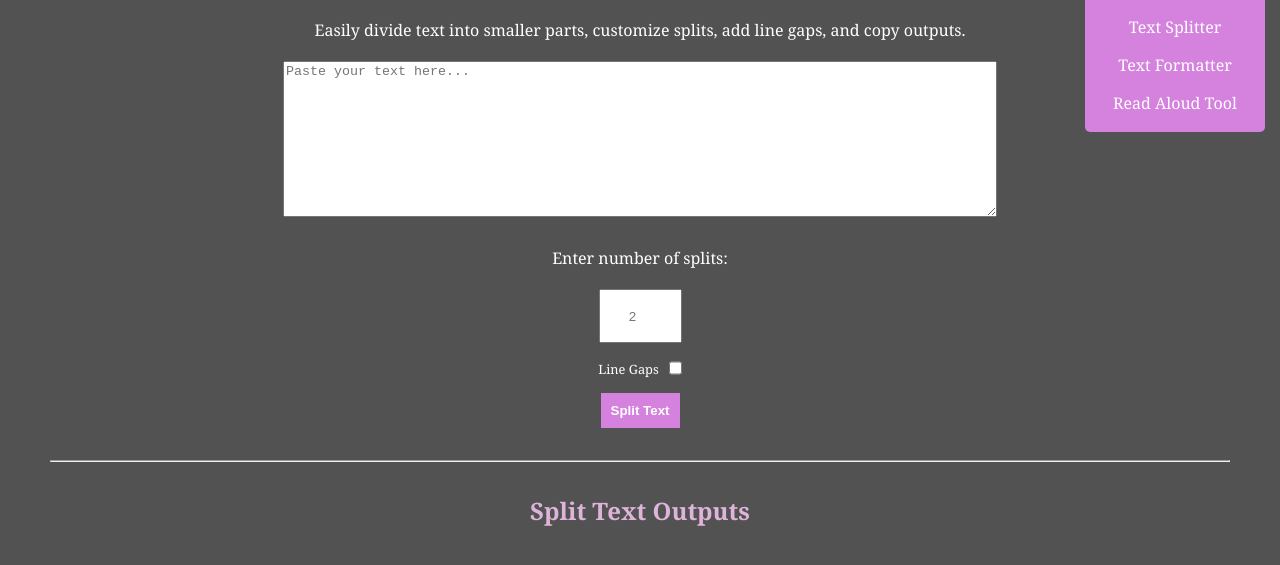
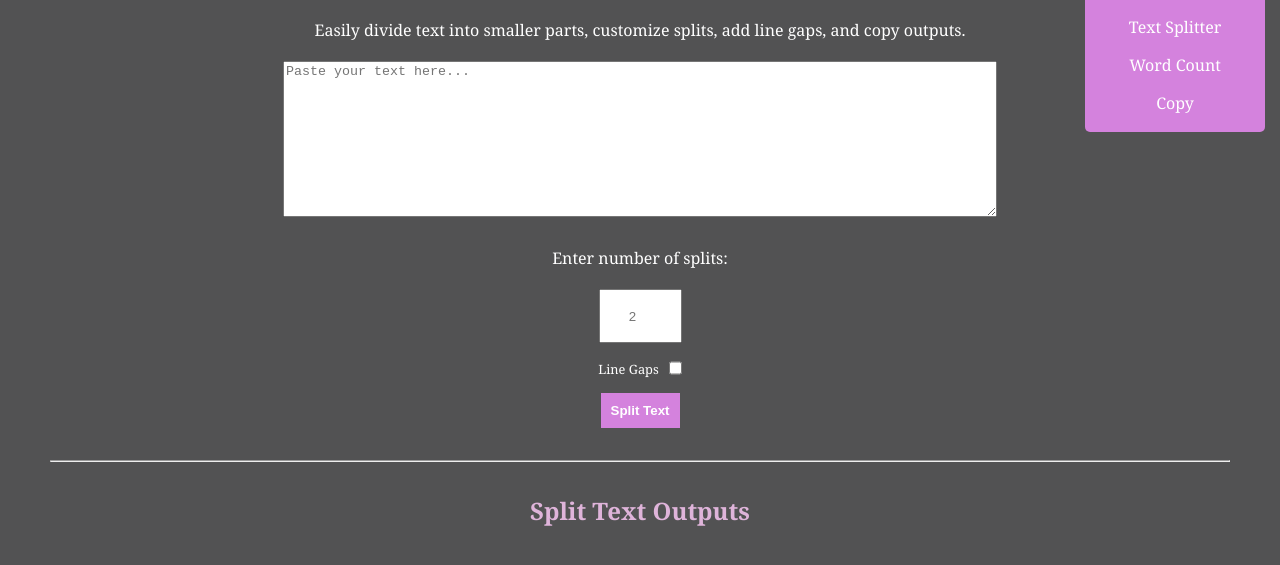
Before and after one commit to celestial-monocles/textsplitterdl, a plain HTML site: page index.html in a window 1280 px wide. Both pictures are taken after a click on the element 1245 px from the left and 35 px from the top of the page. Shown: the part 95-660 px from the top of the page. Drawn offline with nearby package versions, Linux system fonts and the light colour scheme.

Commit message:
Update index.html

```diff
--- a/index.html
+++ b/index.html
@@ -208,8 +208,8 @@
     <div class="dropdown-content">
       <a href="https://celestial-monocles.github.io/" class="home">Home</a>
       <a href="https://celestial-monocles.github.io/textsplitter/">Text Splitter</a>
-      <a href="https://celestial-monocles.github.io/textformatter/">Text Formatter</a>
-      <a href="https://celestial-monocles.github.io/readaloud/">Read Aloud Tool</a>
+      <a href="https://celestial-monocles.github.io/textformatter/">Word Count</a>
+      <a href="https://celestial-monocles.github.io/readaloud/">Copy</a>
     </div>
   </div>
 
```
